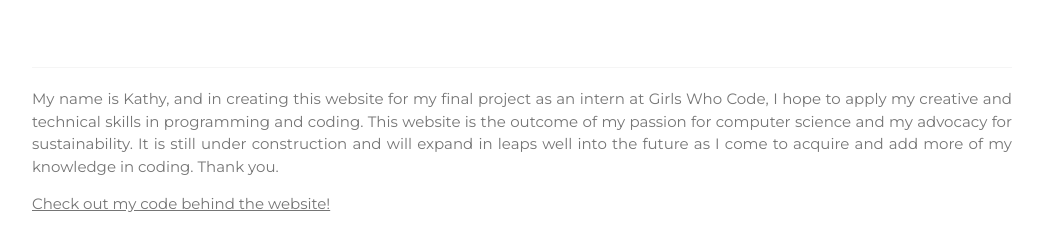
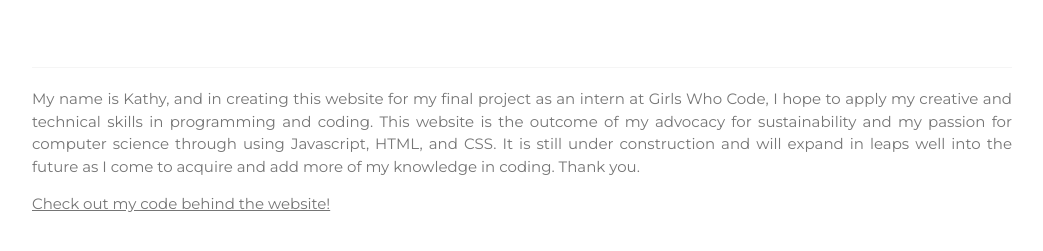
Before and after one commit to kskathy/kskathy.github.io, a plain HTML site: page about.html in a window 1280 px wide. Shown: the part 169-420 px from the top of the page, without its empty margins (118-1161 px from the left). Drawn offline with nearby package versions, Linux system fonts and the light colour scheme.

Commit message:
Update about.html

```diff
--- a/about.html
+++ b/about.html
@@ -22,7 +22,7 @@ body, h1,h2,h3,h4,h5,h6 {font-family: "Montserrat", sans-serif}
 
   <div class="w3-content w3-justify w3-text-grey" id="about">
     <hr class="w3-opacity">
-    <p>My name is Kathy, and in creating this website for my final project as an intern at Girls Who Code, I hope to apply my creative and technical skills in programming and coding. This website is the outcome of my passion for computer science and my advocacy for sustainability. It is still under construction and will expand in leaps well into the future as I come to acquire and add more of my knowledge in coding. Thank you.    </p>
+    <p>My name is Kathy, and in creating this website for my final project as an intern at Girls Who Code, I hope to apply my creative and technical skills in programming and coding. This website is the outcome of my advocacy for sustainability and my passion for computer science through using Javascript, HTML, and CSS. It is still under construction and will expand in leaps well into the future as I come to acquire and add more of my knowledge in coding. Thank you.    </p>
     <a href="https://github.com/kskathy/kskathy.github.io">Check out my code behind the website!</a>
   </div>
 
```
